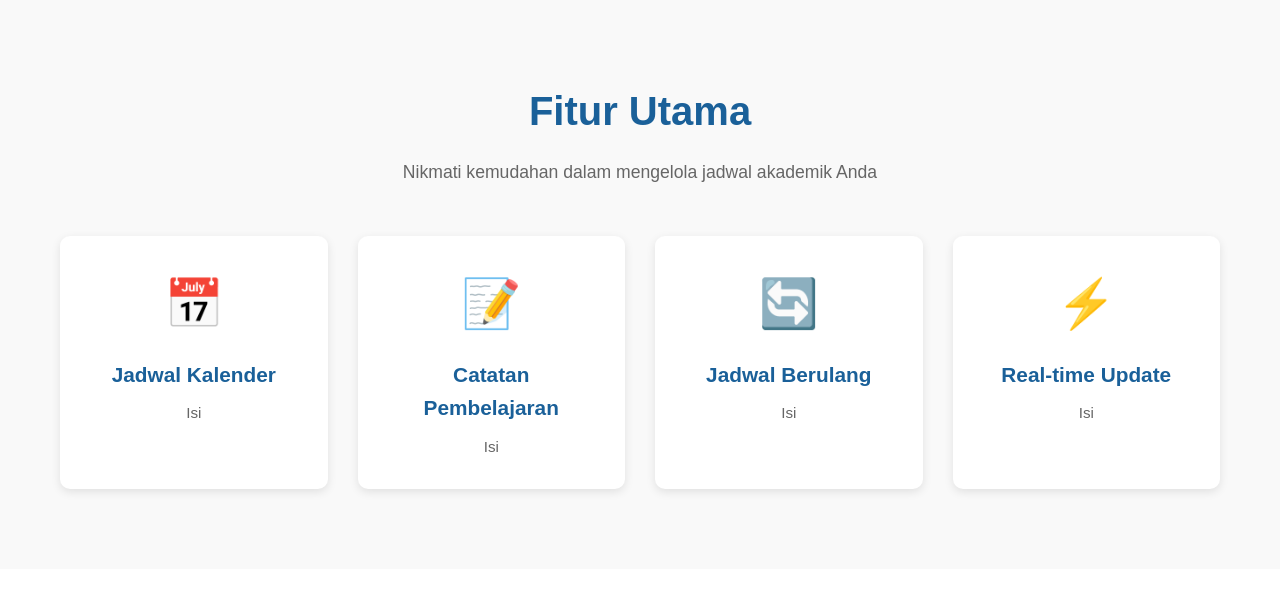
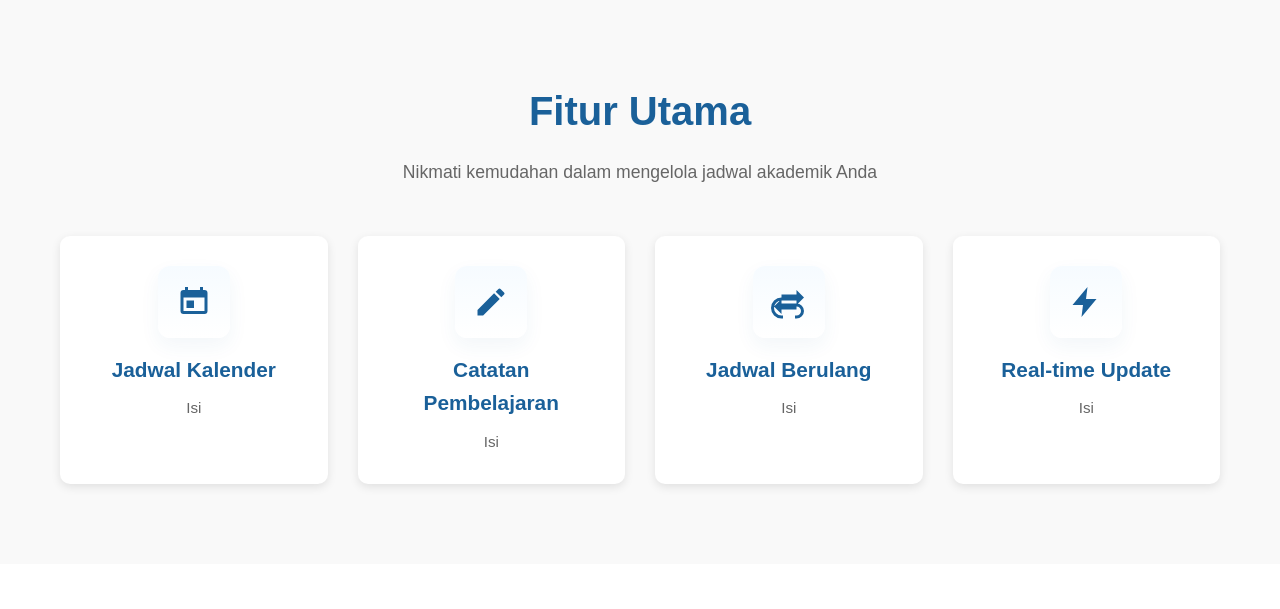
Before and after one commit to MLuthfiCA/PBL-Kalender, a PHP site: page / in a window 1280 px wide. Shown: the part 522-1131 px from the top of the page. Run offline with PHP 8.4, Linux system fonts and the light colour scheme; some libraries are stand-ins or nearby versions.

Commit message:
mengubah tampilan dashboard

```diff
--- a/Front End PBL/CSS/index.css
+++ b/Front End PBL/CSS/index.css
@@ -192,8 +192,20 @@ body {
 }
 
 .option-card .icon {
-    font-size: 50px;
-    margin-bottom: 15px;
+    display: flex;
+    align-items: center;
+    justify-content: center;
+    width: 72px;
+    height: 72px;
+    margin: 0 auto 15px;
+    border-radius: 18px;
+    background: rgba(255, 255, 255, 0.12);
+}
+.option-card .icon svg {
+    width: 36px;
+    height: 36px;
+    fill: #ffffff;
+    opacity: 0.95;
 }
 
 .option-card h3 {
@@ -300,8 +312,20 @@ body {
 }
 
 .feature-icon {
-    font-size: 3rem;
-    margin-bottom: 15px;
+    display: flex;
+    align-items: center;
+    justify-content: center;
+    width: 72px;
+    height: 72px;
+    margin: 0 auto 15px;
+    border-radius: 12px;
+    background: linear-gradient(180deg, #f6fbff, #ffffff);
+    box-shadow: 0 8px 20px rgba(26, 96, 153, 0.06);
+}
+.feature-icon svg {
+    width: 36px;
+    height: 36px;
+    fill: #1a6099;
 }
 
 .feature-card h3 {
--- a/Front End PBL/HTML/index.php
+++ b/Front End PBL/HTML/index.php
@@ -38,12 +38,22 @@ session_start();
             <h2>Pilih Akses</h2>
             <div class="login-options">
                 <a href="login_page.php" class="option-card user-card">
-                    <div class="icon">👤</div>
+                    <div class="icon" aria-hidden="true">
+                        <!-- Person SVG (neutral tone) -->
+                        <svg viewBox="0 0 24 24" xmlns="http://www.w3.org/2000/svg" aria-hidden="true">
+                            <path d="M12 12c2.7 0 4.9-2.2 4.9-4.9S14.7 2.2 12 2.2 7.1 4.4 7.1 7.1 9.3 12 12 12zm0 2.2c-3.3 0-9.8 1.7-9.8 4.9V22h19.6v-2.9c0-3.2-6.5-4.9-9.8-4.9z"/>
+                        </svg>
+                    </div>
                     <h3>Login Mahasiswa</h3>
                     <p>Masuk sebagai mahasiswa untuk mengatur jadwal kuliah Anda</p>
                 </a>
                 <a href="admin_login.php" class="option-card admin-card">
-                    <div class="icon">🔐</div>
+                    <div class="icon" aria-hidden="true">
+                        <!-- Shield/lock SVG (neutral tone) -->
+                        <svg viewBox="0 0 24 24" xmlns="http://www.w3.org/2000/svg" aria-hidden="true">
+                            <path d="M12 2l7 3v5c0 5.5-3.8 10.7-7 12-3.2-1.3-7-6.5-7-12V5l7-3zM11 12h2v5h-2v-5z"/>
+                        </svg>
+                    </div>
                     <h3>Login Admin</h3>
                     <p>Masuk sebagai admin untuk mengelola sistem</p>
                 </a>
@@ -68,25 +78,45 @@ session_start();
 
             <div class="features-grid">
                 <div class="feature-card">
-                    <div class="feature-icon">📅</div>
+                    <div class="feature-icon" aria-hidden="true">
+                        <!-- Calendar SVG -->
+                        <svg viewBox="0 0 24 24" xmlns="http://www.w3.org/2000/svg" aria-hidden="true">
+                            <path d="M19 4h-1V2h-2v2H8V2H6v2H5a2 2 0 0 0-2 2v12a2 2 0 0 0 2 2h14a2 2 0 0 0 2-2V6a2 2 0 0 0-2-2zm0 14H5V9h14v9zM7 11h5v5H7v-5z"/>
+                        </svg>
+                    </div>
                     <h3>Jadwal Kalender</h3>
                     <p>Isi</p>
                 </div>
 
                 <div class="feature-card">
-                    <div class="feature-icon">📝</div>
+                    <div class="feature-icon" aria-hidden="true">
+                        <!-- Note/Pencil SVG -->
+                        <svg viewBox="0 0 24 24" xmlns="http://www.w3.org/2000/svg" aria-hidden="true">
+                            <path d="M3 17.25V21h3.75L17.81 9.94l-3.75-3.75L3 17.25zM20.71 7.04a1 1 0 0 0 0-1.41l-2.34-2.34a1 1 0 0 0-1.41 0l-1.83 1.83 3.75 3.75 1.83-1.83z"/>
+                        </svg>
+                    </div>
                     <h3>Catatan Pembelajaran</h3>
                     <p>Isi</p>
                 </div>
 
                 <div class="feature-card">
-                    <div class="feature-icon">🔄</div>
+                    <div class="feature-icon" aria-hidden="true">
+                        <!-- Repeat/Loop SVG -->
+                        <svg viewBox="0 0 24 24" xmlns="http://www.w3.org/2000/svg" aria-hidden="true">
+                            <path d="M7 7h10V4l5 5-5 5v-3H7a5 5 0 0 0 0 10h1v2H7a7 7 0 0 1 0-14zM17 17H7v3l-5-5 5-5v3h10a5 5 0 0 1 0 10h-1v-2h1a3 3 0 0 0 0-6z"/>
+                        </svg>
+                    </div>
                     <h3>Jadwal Berulang</h3>
                     <p>Isi</p>
                 </div>
 
                 <div class="feature-card">
-                    <div class="feature-icon">⚡</div>
+                    <div class="feature-icon" aria-hidden="true">
+                        <!-- Lightning/Realtime SVG -->
+                        <svg viewBox="0 0 24 24" xmlns="http://www.w3.org/2000/svg" aria-hidden="true">
+                            <path d="M13 2L3 14h7l-1 8 10-12h-7l1-8z"/>
+                        </svg>
+                    </div>
                     <h3>Real-time Update</h3>
                     <p>Isi</p>
                 </div>
```
